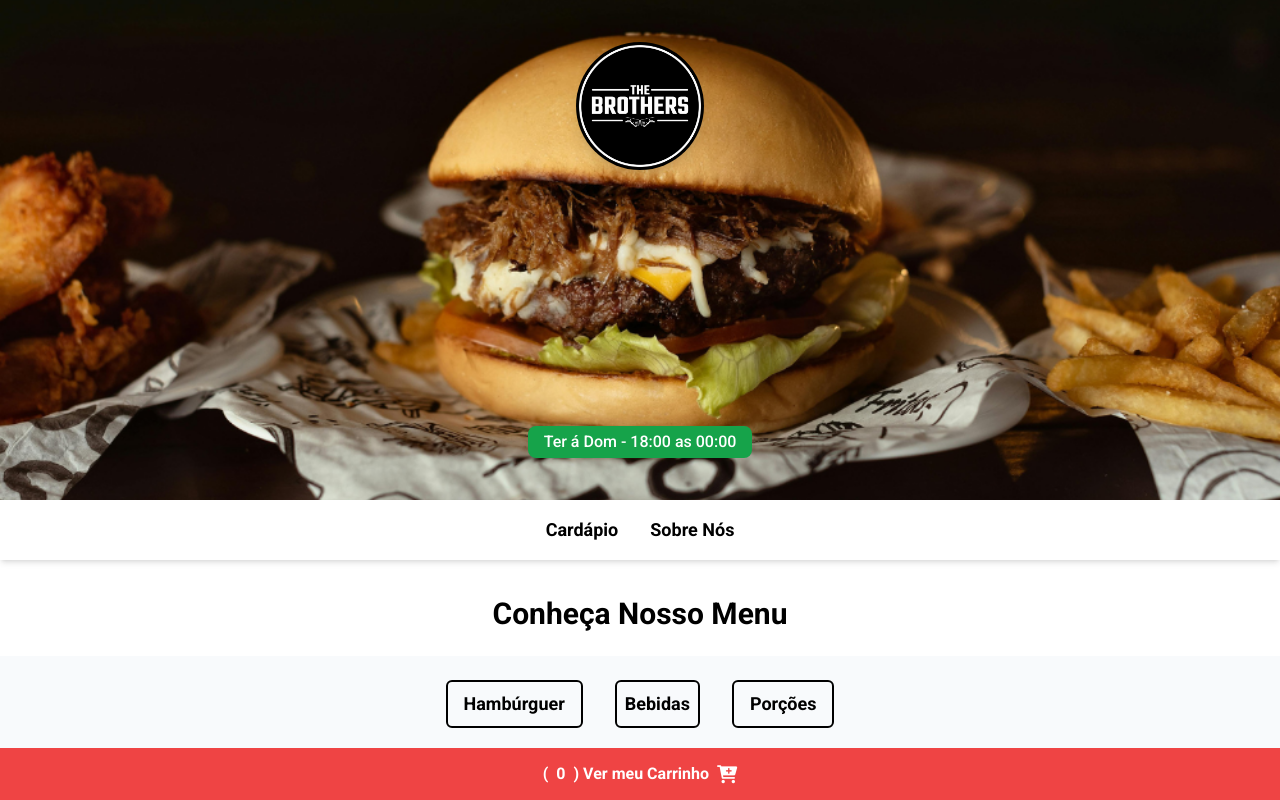
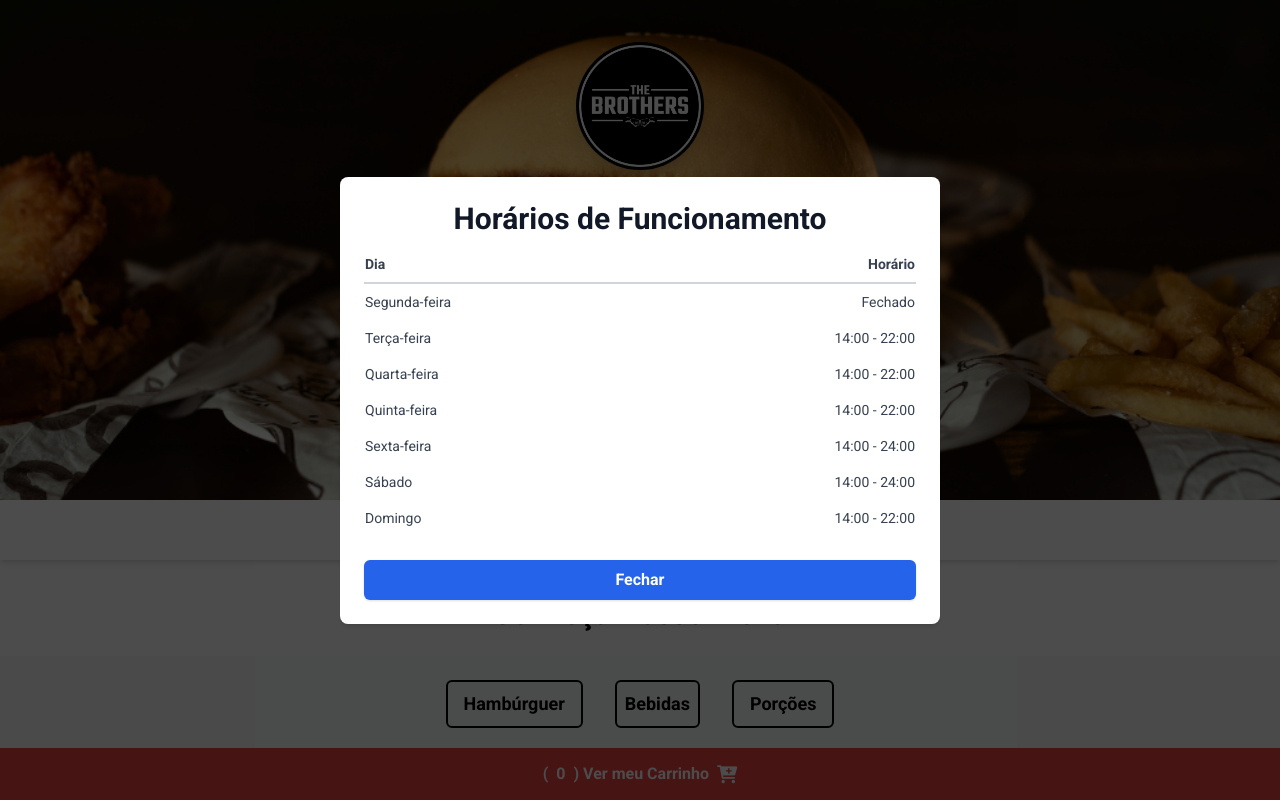
Before and after one commit to lucas198273/loja-virtual0.1, a website: page index.html in a window 1280 px wide. Shown: the top 800 px of the page. Drawn offline with nearby package versions, Linux system fonts and the light colour scheme.

Commit message:
tela de horarios

```diff
--- a/index.html
+++ b/index.html
@@ -944,6 +944,61 @@
         </div>
     </div>
 </div>
+<!--  -->
+<!-- Modal de horários de funcionamento -->
+<div id="modal-horarios" class="bg-black/70 fixed inset-0 z-50 flex justify-center items-center">
+    <div class="bg-white p-6 rounded-lg shadow-md w-[60%] max-w-[600px] transition-transform transform duration-300 scale-100 hover:scale-105 animated-background">
+        <h2 class="text-center font-bold text-3xl mb-4 text-gray-900">Horários de Funcionamento</h2>
+
+        <table class="w-full border-collapse text-sm text-gray-700">
+            <thead>
+                <tr>
+                    <th class="border-b-2 border-gray-300 pb-2 text-left">Dia</th>
+                    <th class="border-b-2 border-gray-300 pb-2 text-right">Horário</th>
+                </tr>
+            </thead>
+            <tbody>
+                <tr class="hover:bg-gray-100">
+                    <td class="py-2">Segunda-feira</td>
+                    <td class="py-2 text-right">Fechado</td>
+                </tr>
+                <tr class="hover:bg-gray-100">
+                    <td class="py-2">Terça-feira</td>
+                    <td class="py-2 text-right">14:00 - 22:00</td>
+                </tr>
+                <tr class="hover:bg-gray-100">
+                    <td class="py-2">Quarta-feira</td>
+                    <td class="py-2 text-right">14:00 - 22:00</td>
+                </tr>
+                <tr class="hover:bg-gray-100">
+                    <td class="py-2">Quinta-feira</td>
+                    <td class="py-2 text-right">14:00 - 22:00</td>
+                </tr>
+                <tr class="hover:bg-gray-100">
+                    <td class="py-2">Sexta-feira</td>
+                    <td class="py-2 text-right">14:00 - 24:00</td>
+                </tr>
+                <tr class="hover:bg-gray-100">
+                    <td class="py-2">Sábado</td>
+                    <td class="py-2 text-right">14:00 - 24:00</td>
+                </tr>
+                <tr class="hover:bg-gray-100">
+                    <td class="py-2">Domingo</td>
+                    <td class="py-2 text-right">14:00 - 22:00</td>
+                </tr>
+            </tbody>
+        </table>
+        <button
+            class="mt-6 w-full bg-blue-600 text-white font-semibold py-2 rounded-md shadow hover:bg-blue-700 transition duration-200 transform hover:scale-105"
+            id="close-modal-horarios"
+        >
+            Fechar
+        </button>
+    </div>
+</div>
+
+<!--  -->
+
 
 <!-- fim modal -->
 
--- a/scripts.js
+++ b/scripts.js
@@ -23,11 +23,21 @@ console.log(cartCount)
 
 
 
+const closeModalhorarios = document.getElementById("close-modal-horarios");
 const addressInputNome = document.getElementById("nome-completo");
 const addressInputRuaNumero = document.getElementById("rua-numero");
 const addressInputBairro = document.getElementById("Bairro");
 const addressInputReferencia = document.getElementById("Referencia");
 
+function openModal() {
+    const modal = document.getElementById('modal-horarios');
+    modal.style.display = 'flex';
+}
+
+closeModalhorarios.addEventListener("click", function(){
+    const modal = document.getElementById('modal-horarios');
+    modal.style.display = 'none';
+});
 
 
 checkoutBtn.addEventListener("click", function() {
@@ -99,6 +109,7 @@ checkoutBtn.addEventListener("click", function() {
 
     const msg = createWhatsAppMessage();
     const phone = "31999918730";
+
 
 
     // Redireciona para o
--- a/styles/style.css
+++ b/styles/style.css
@@ -1,6 +1,18 @@
 @tailwind base;
 @tailwind components;
 @tailwind utilities;
+@keyframes colorOscillation {
+    0% { background-color: #ffffff; }
+    25% { background-color: #f7f9fc; }
+    50% { background-color: #f0f4f8; }
+    75% { background-color: #ffffff; }
+    100% { background-color: #f7f9fc; }
+
+}
+
+.animated-background {
+    animation: colorOscillation 5s infinite;
+}
 
 body{
     background-color: rgb(255, 255, 255);
```
Also changed, not shown: styles/output.css.
